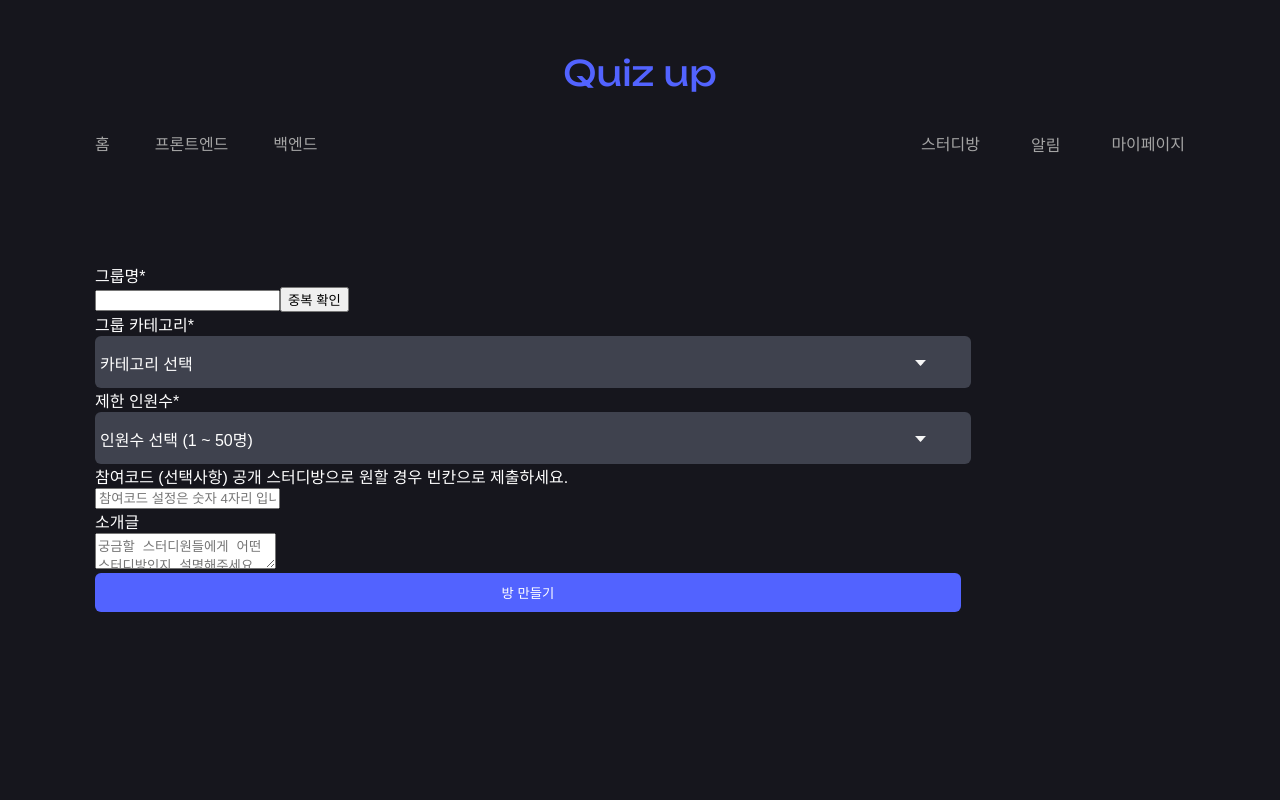
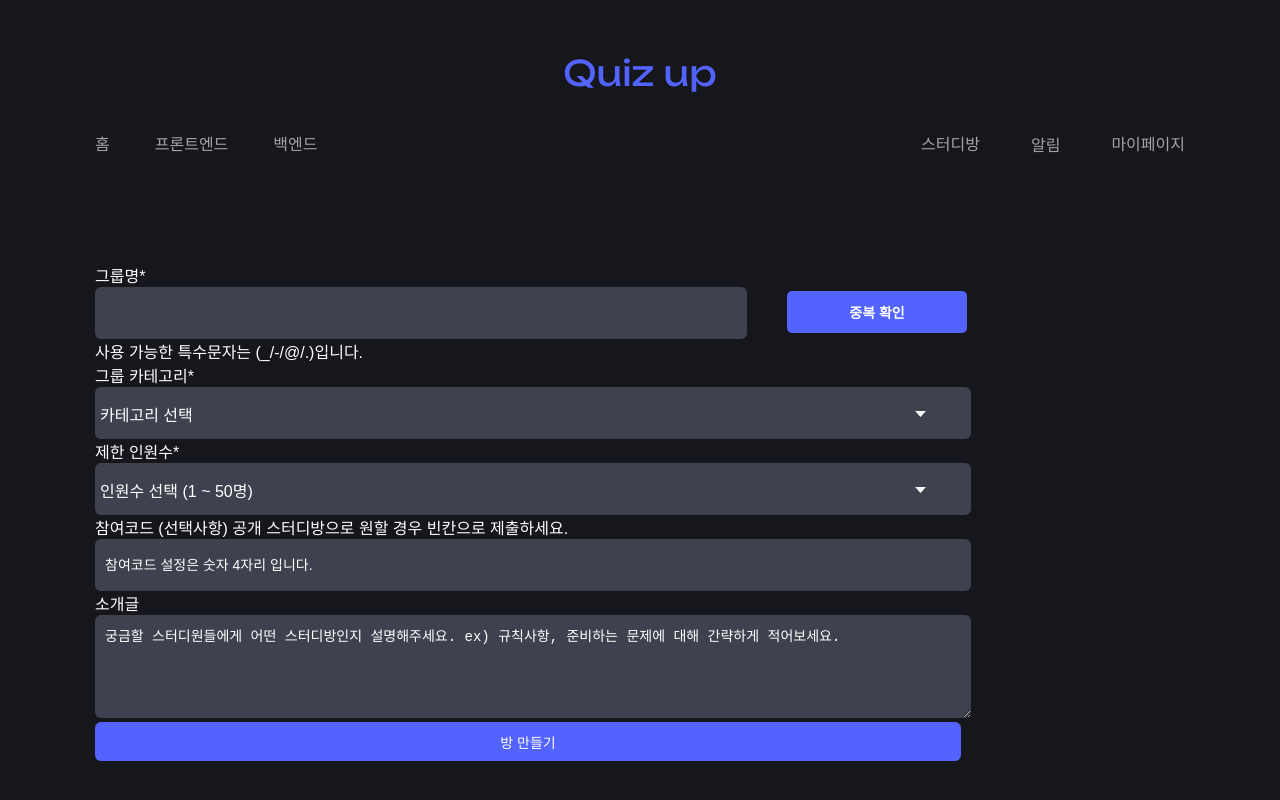
Before and after one commit to QuizUpWebProject/front, a React (Create React App) app: page /studymake in a window 1280 px wide. Built offline with nearby package versions, Linux system fonts and the light colour scheme.

Commit message:
design: input, textarea style 추가 #19

```diff
--- a/src/pages/StudyMake.jsx
+++ b/src/pages/StudyMake.jsx
@@ -7,8 +7,11 @@ const StudyMake = () => {
     <Wrapper>
       <div>
         <div>그룹명*</div>
-        <input />
-        <button>중복 확인</button>
+        <div>
+          <GroupNameInput />
+          <ConfirmBtn>중복 확인</ConfirmBtn>
+        </div>
+        <div>사용 가능한 특수문자는 (_/-/@/.)입니다.</div>
       </div>
 
       <div>
@@ -27,7 +30,7 @@ const StudyMake = () => {
         <div>
           참여코드 (선택사항) 공개 스터디방으로 원할 경우 빈칸으로 제출하세요.
         </div>
-        <input
+        <CodeInput
           text="password"
           placeholder="참여코드 설정은 숫자 4자리 입니다."
         />
@@ -35,7 +38,7 @@ const StudyMake = () => {
 
       <div>
         <div>소개글</div>
-        <textarea placeholder="궁금할 스터디원들에게 어떤 스터디방인지 설명해주세요. ex) 규칙사항, 준비하는 문제에 대해 간략하게 적어보세요." />
+        <IntroduceArea placeholder="궁금할 스터디원들에게 어떤 스터디방인지 설명해주세요. ex) 규칙사항, 준비하는 문제에 대해 간략하게 적어보세요." />
       </div>
 
       <MakeBtn>방 만들기</MakeBtn>
@@ -50,6 +53,63 @@ const Wrapper = styled.div`
   margin: 0 auto;
 `;
 
+const GroupNameInput = styled.input`
+  width: 642px;
+  height: 42px;
+  padding: 5px;
+  background-color: #3f424e;
+  border: none;
+  border-radius: 6px;
+  margin-right: 20px;
+  color: #ffffff;
+`;
+
+const ConfirmBtn = styled.button`
+  width: 180px;
+  height: 42px;
+  border: none;
+  border-radius: 5px;
+  background-color: #5263ff;
+  color: #ffffff;
+  font-size: 14px;
+  font-weight: 600;
+  margin-left: 20px;
+`;
+
+const CodeInput = styled.input`
+  width: 866px;
+  height: 42px;
+  padding: 5px;
+  background-color: #3f424e;
+  border: none;
+  border-radius: 6px;
+  color: #ffffff;
+
+  &::placeholder {
+    color: #ffffff;
+    padding: 5px;
+    font-size: 14px;
+    font-weight: 400;
+  }
+`;
+
+const IntroduceArea = styled.textarea`
+  width: 866px;
+  height: 93px;
+  padding: 5px;
+  background-color: #3f424e;
+  border: none;
+  border-radius: 6px;
+  color: #ffffff;
+
+  &::placeholder {
+    color: #ffffff;
+    padding: 5px;
+    font-size: 14px;
+    font-weight: 400;
+  }
+`;
+
 const MakeBtn = styled.button`
   width: 866px;
   height: 39px;
@@ -57,4 +117,6 @@ const MakeBtn = styled.button`
   border-radius: 6px;
   background-color: #5263ff;
   color: #ffffff;
+  font-size: 14px;
+  font-weight: 500;
 `;
```
